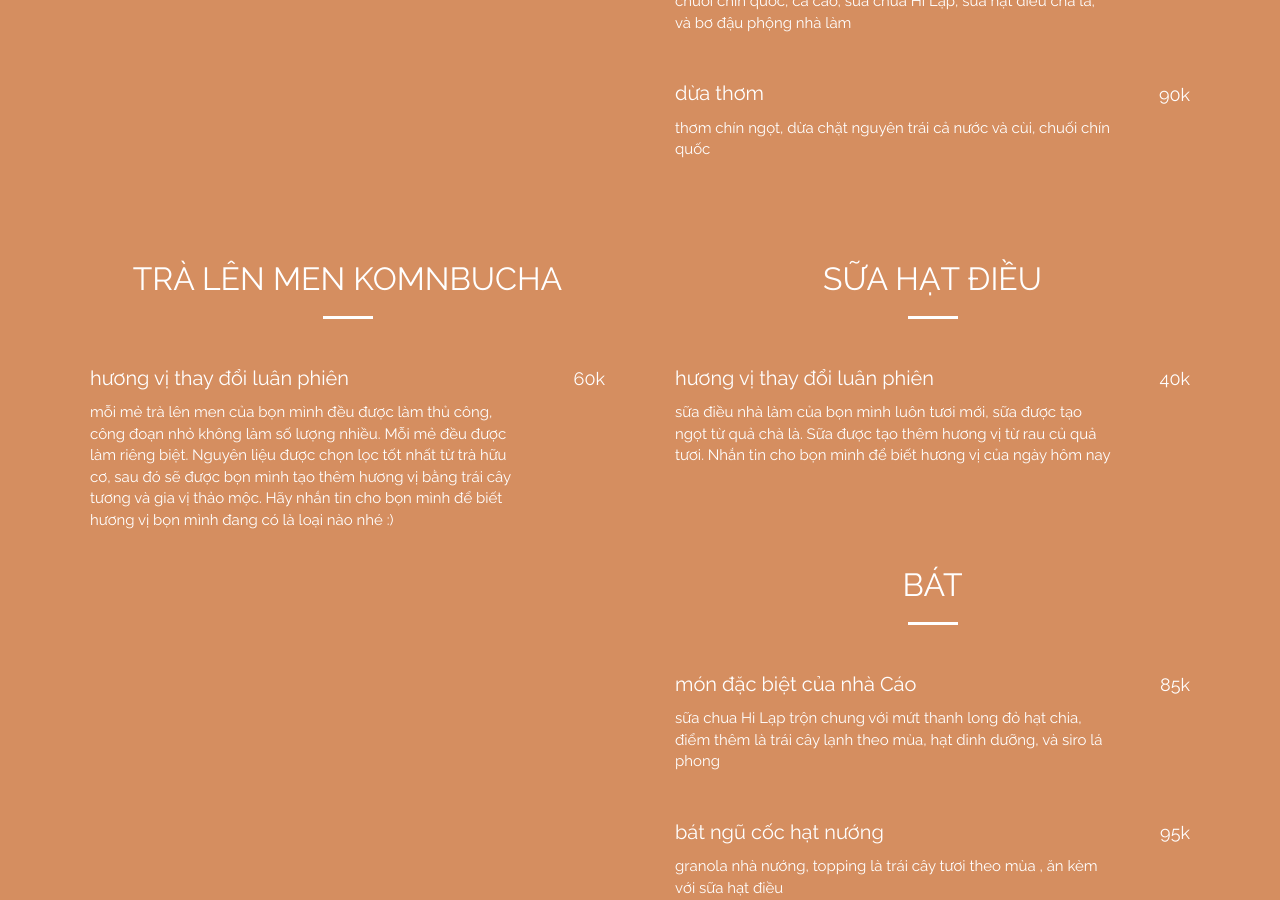
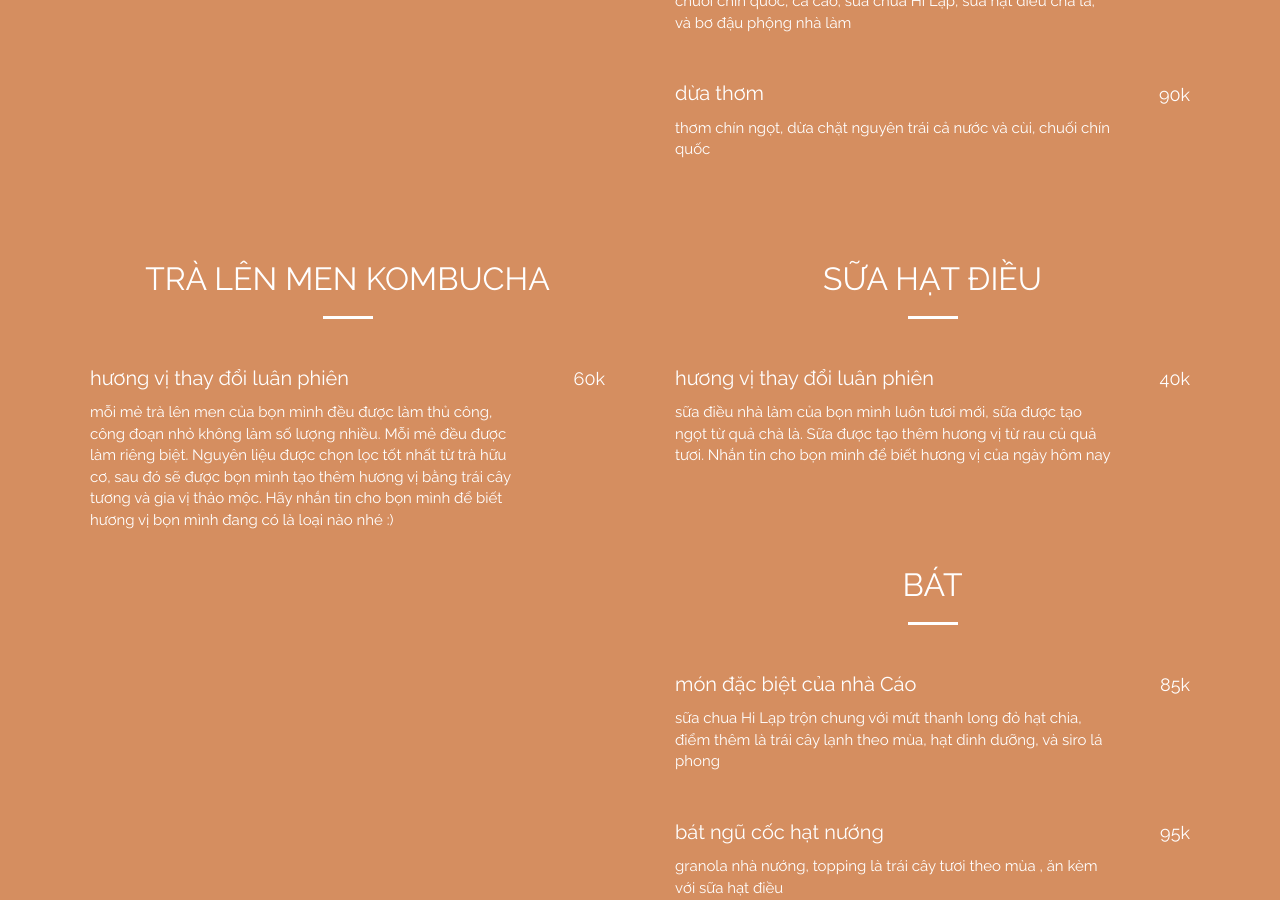
Before and after one commit to twofoxescafe/twofoxescafe.github.io, a Jekyll site: the page built from menu-vi.html, in a window 1280 px wide and 900 px high, scrolled down 1004 px. Built offline with Jekyll 4.4.1, drawn with Linux system fonts in a browser that asks for light colours.

Commit message:
Fixing typos

```diff
--- a/_data/menu.yml
+++ b/_data/menu.yml
@@ -80,7 +80,7 @@ sections:
   kombucha:
     title:
       en: kombucha
-      vi: Trà lên men Komnbucha
+      vi: trà lên men kombucha
     items:
       various:
         price: 60k
```
